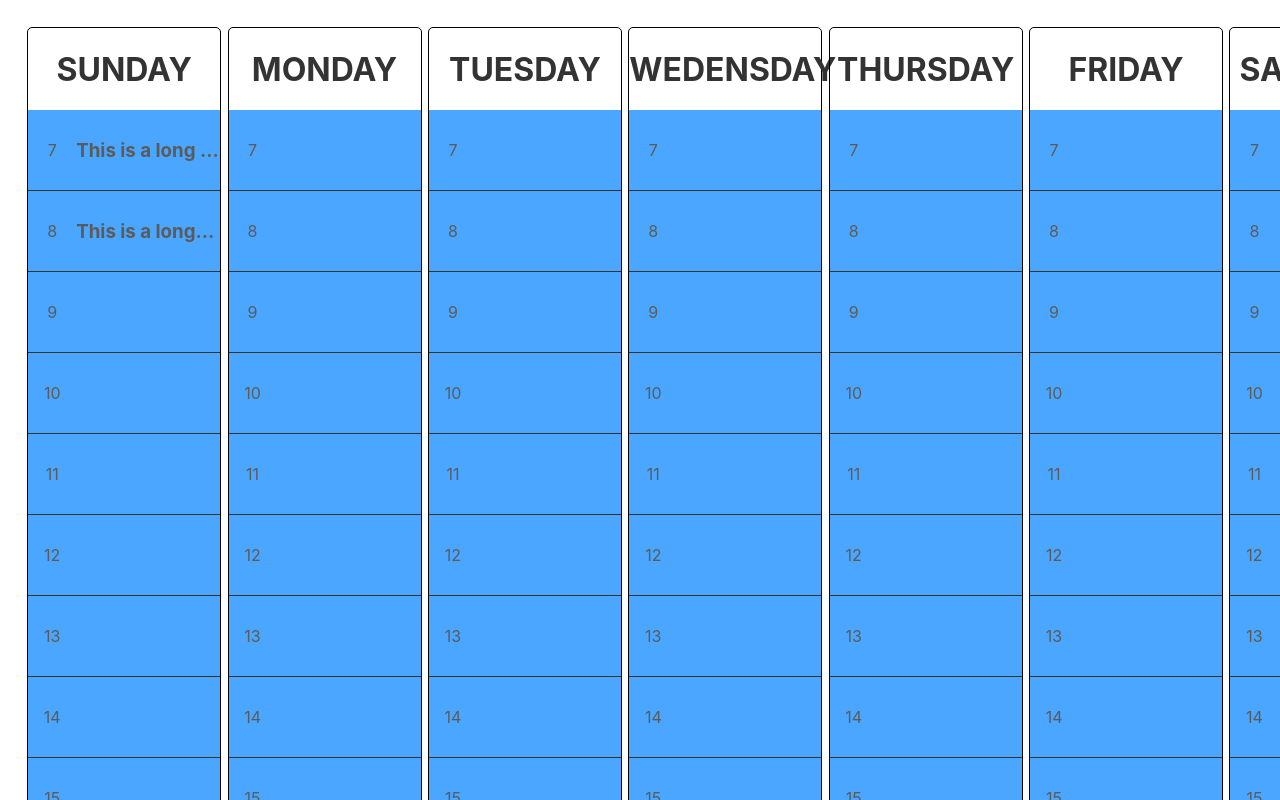
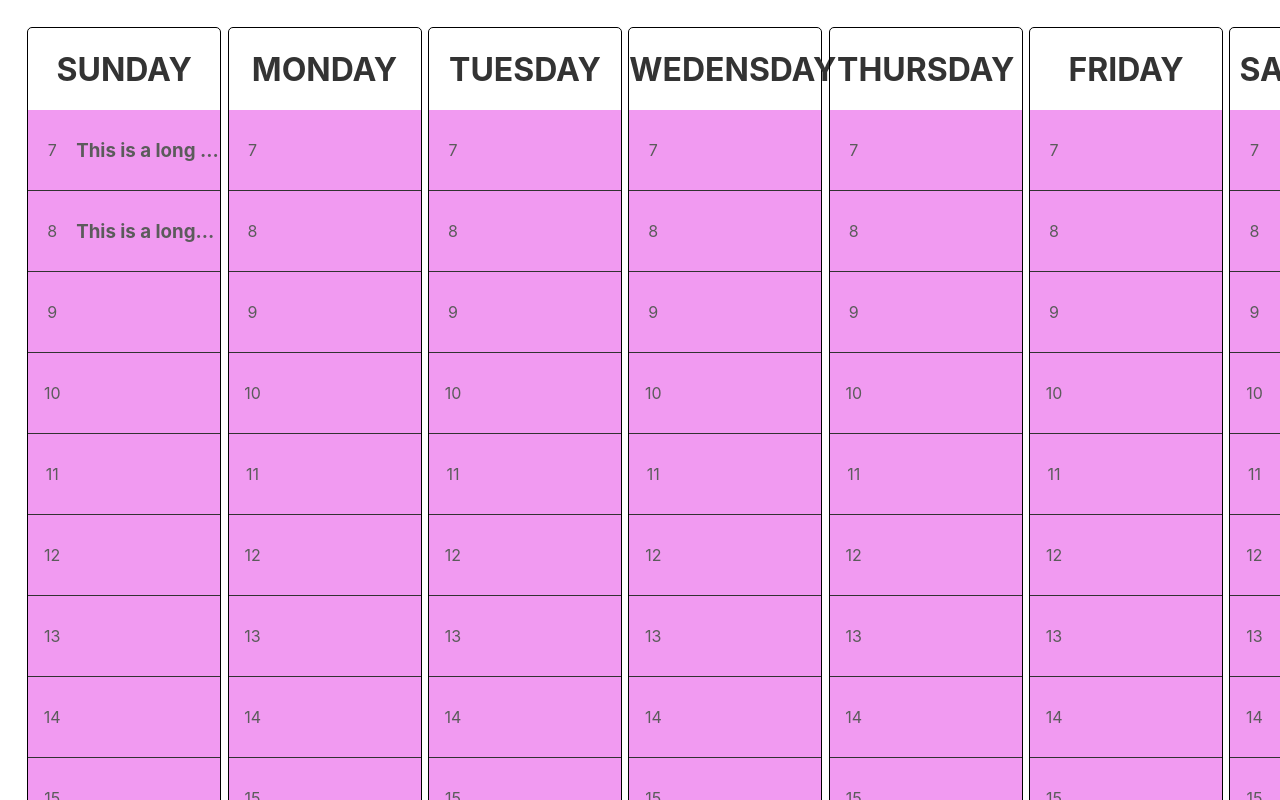
Before and after one commit to hansuribe/svelte-calendar, a Svelte app: page /#MONDAY in a window 1280 px wide. Shown: the top 800 px of the page. Built offline with nearby package versions, Linux system fonts and the light colour scheme.

Commit message:
added hashing to jump to the current day of the week

```diff
--- a/src/components/Day.svelte
+++ b/src/components/Day.svelte
@@ -18,7 +18,7 @@
     }
 </style>
 
-<div class="day">
+<div class="day" id={data.name.toUpperCase()}>
     <h1>{data.name.toUpperCase()}</h1>
     {#each Object.keys(data.hours) as hour}
         <Hour {hour} desc={data.hours[hour]} onclick={hourHandler} />
--- a/src/components/Hour.svelte
+++ b/src/components/Hour.svelte
@@ -1,7 +1,7 @@
 <script>
     export let hour = 1,
         desc = "",
-        bg = "dodgerblue",
+        bg = "violet",
         onclick = () => "";
 </script>
 
--- a/src/components/Week.svelte
+++ b/src/components/Week.svelte
@@ -2,11 +2,22 @@
     import Day from "./Day.svelte";
     import { data } from "../stores.js";
     import { onDestroy } from "svelte";
+    const _DAYS = {
+        1: "SUNDAY",
+        2: "MONDAY",
+        3: "TUESDAY",
+        4: "WEDENSDAY",
+        5: "THURSDAY",
+        6: "FRIDAY",
+        7: "SATURDAY",
+    };
 
     let days;
     const unsubscribe = data.subscribe((value) => (days = value));
 
     onDestroy(unsubscribe);
+
+    window.location.hash = `${_DAYS[new Date().getDay()]}`;
 </script>
 
 <style>
```
